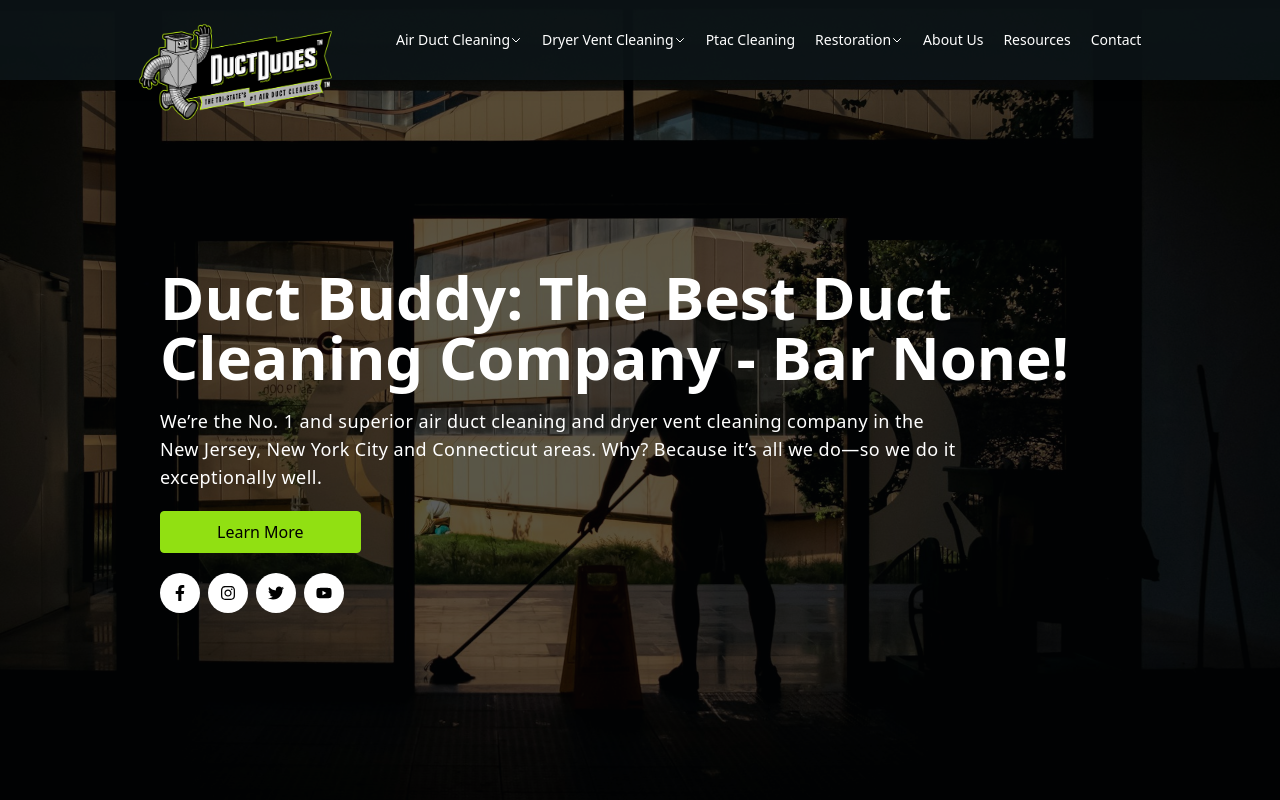
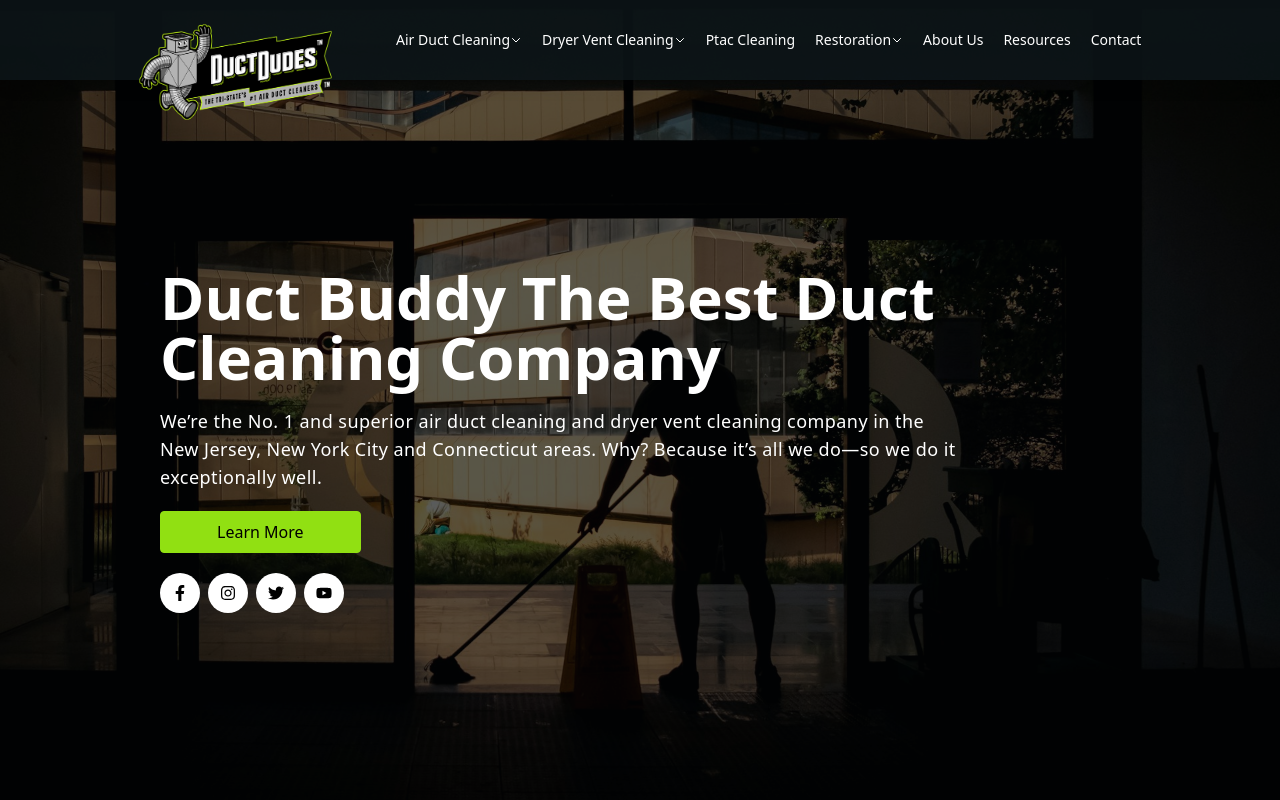
Before and after one commit to Haider-Ali-HA/CleaningWebsite, a React (Vite) app: page / in a window 1280 px wide. Shown: the top 800 px of the page. Built offline with nearby package versions, Linux system fonts and the light colour scheme.

Commit message:
change the title of hero page

```diff
--- a/src/components/home/Hero.jsx
+++ b/src/components/home/Hero.jsx
@@ -31,7 +31,7 @@
       >
         <div className=" w-3/4 flex flex-col gap-5 mt-20 sm:mt-12  lg:mt-20 items-start">
           <h1 className="text-4xl lg:text-6xl font-semibold">
-            Duct Buddy: The Best Duct Cleaning Company - Bar None!
+            Duct Buddy The Best Duct Cleaning Company
           </h1>
           <p className="lg:text-lg  tracking-wide md:w-5/6">
             We’re the No. 1 and superior air duct cleaning and dryer vent
```
